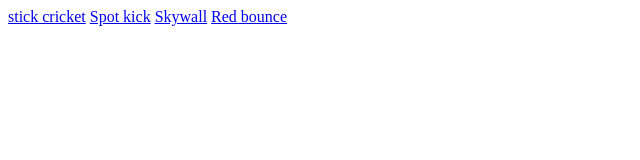
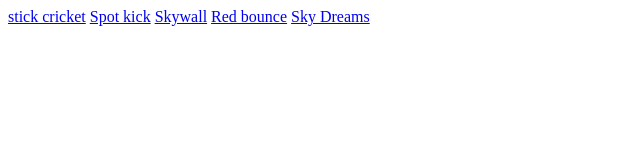
Before and after one commit to riteshs027/singlepagewebapps, a plain HTML site: page index.htm in a window 1280 px wide. Shown: the whole page, without its empty margins (0-640 px from the left). Drawn offline with Linux system fonts and the light colour scheme.

Commit message:
Update index.htm

```diff
--- a/index.htm
+++ b/index.htm
@@ -2,3 +2,4 @@
 <a href="https://riteshs027.github.io/singlepagewebapps/spotkick.htm" target="_blank">Spot kick</a>
 <a href="https://riteshs027.github.io/singlepagewebapps/skywall.htm" target="_blank">Skywall</a>
 <a href="https://riteshs027.github.io/singlepagewebapps/redbounce.htm" target="_blank">Red bounce</a>
+<a href="https://riteshs027.github.io/singlepagewebapps/skydreams.htm" target="_blank">Sky Dreams</a>
```
